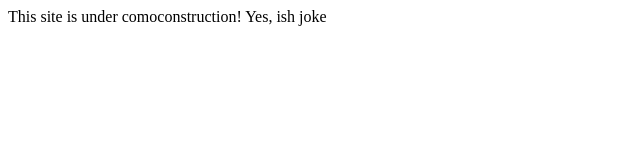
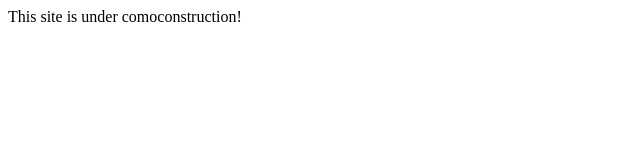
Before and after one commit to comocon/comocon.github.io, a plain HTML site: page index.html in a window 1280 px wide. Shown: the whole page, without its empty margins (0-640 px from the left). Drawn offline with Linux system fonts and the light colour scheme.

Commit message:
index update

```diff
--- a/index.html
+++ b/index.html
@@ -7,6 +7,6 @@
 </head>
 
 <body>
-  This site is under comoconstruction! Yes, ish joke
+  This site is under comoconstruction!
 </body>
 </html>
```
